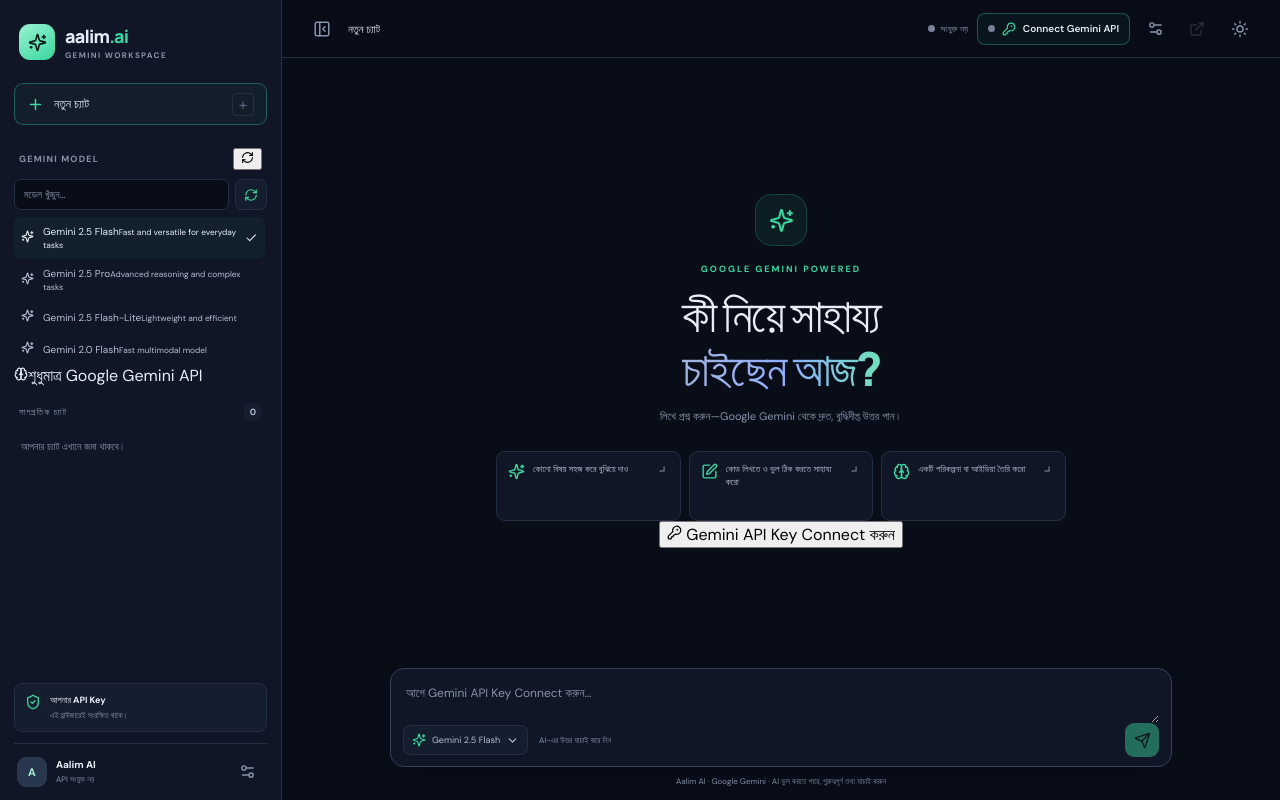
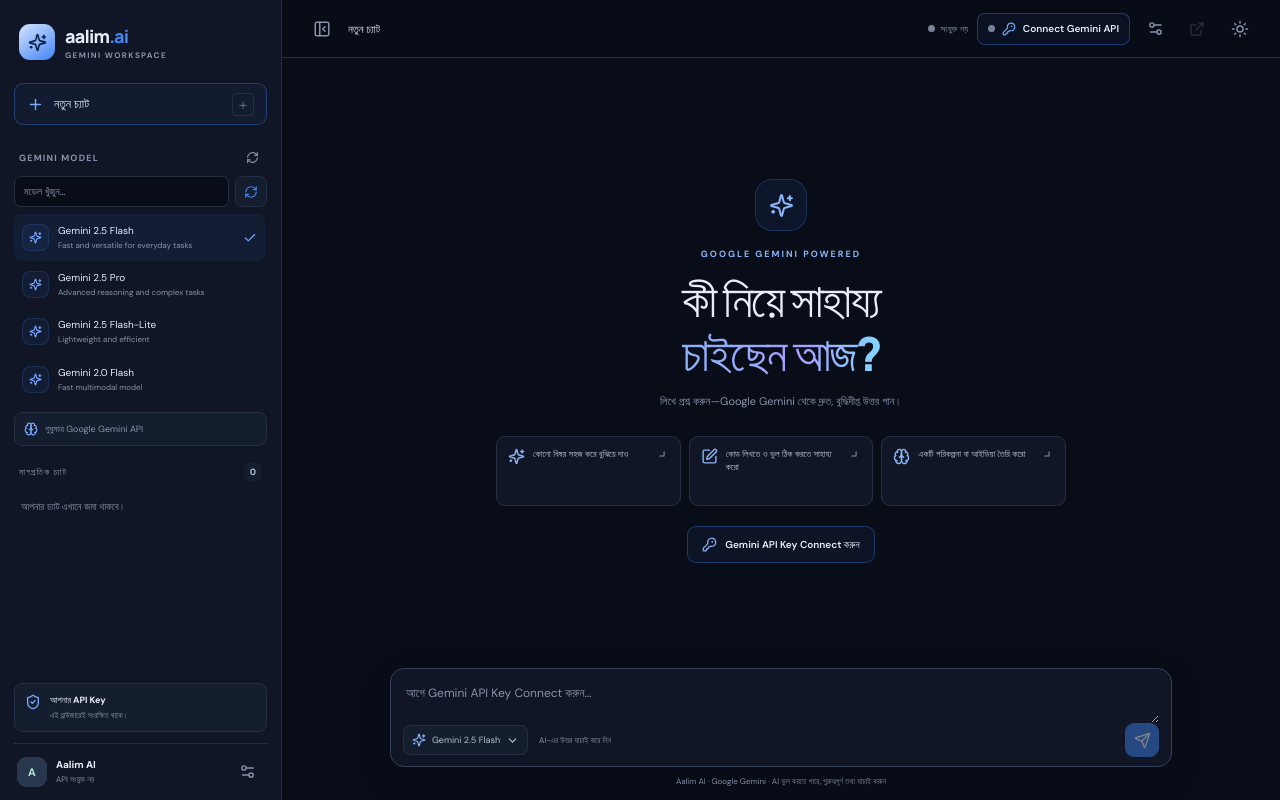
Before and after one commit to appgallerybd/Aalim-AI, a React (Vite) app: page / in a window 1280 px wide. Built offline with nearby package versions, Linux system fonts and the light colour scheme.

Commit message:
style: redesign Aalim AI around Google Gemini

```diff
--- a/src/style.css
+++ b/src/style.css
@@ -16,3 +16,87 @@
 /* Platform controls */
 .history-actions{display:flex;align-items:center;gap:5px}.history-actions button{display:grid;place-items:center;border:0;background:transparent;color:var(--muted);padding:4px;border-radius:5px}.history-actions button:hover{color:#ff9696;background:var(--panel2)}.selected-summary{min-width:0}.selected-summary span{flex:1}.select-all-text{border:0;background:transparent;color:var(--green);font-size:9px;padding:2px 3px}.top-tool:disabled{opacity:.25;cursor:not-allowed}.settings-textarea{width:100%;resize:vertical;min-height:88px;padding:10px;border:1px solid var(--line);border-radius:8px;background:var(--bg);color:var(--text);font-size:10px;line-height:1.65;margin-bottom:17px}.setting-range-row{margin:0 0 18px}.setting-range-row label{display:flex;justify-content:space-between;align-items:center;font-size:10px;color:var(--soft);margin-bottom:10px}.setting-range-row label strong{color:var(--green);font-size:11px}.setting-range-row input{width:100%;accent-color:var(--green)}.setting-range-hints{display:flex;justify-content:space-between;color:var(--muted);font-size:8px;margin-top:4px}.token-label{margin-top:4px}.settings-select{width:100%;padding:11px;border:1px solid var(--line);border-radius:8px;background:var(--bg);color:var(--text);font-size:10px;margin-bottom:3px}
 @media(max-width:700px){.top-tool{padding:6px}.history-actions button{padding:5px}}
+
+/* Google Gemini single-provider experience */
+.gemini-app{--green:#4285f4;--gemini-blue:#4285f4;--gemini-purple:#8e7cff}
+.gemini-app .brand-mark{background:linear-gradient(145deg,#d5e4ff,#4285f4);color:#09234b}
+.gemini-app .new-chat-btn{border-color:#4285f455;background:#4285f40d}
+.gemini-app .new-chat-btn svg,.gemini-app .selected-summary svg,.gemini-app .privacy-card{color:#78a9ff}
+.gemini-app .model-on .model-check{background:#4285f4;border-color:#4285f4;color:white}
+.gemini-app .sidebar-model.model-on{background:#4285f412}
+.gemini-app .provider-dot{background:#4285f4!important}
+.gemini-model-list{max-height:43vh}
+.gemini-model-list .sidebar-model{padding:10px 8px;gap:9px;align-items:center}
+.gemini-model-icon{width:27px;height:27px;border:1px solid #4285f42b;background:#4285f411;color:#78a9ff;border-radius:8px;display:grid;place-items:center;flex-shrink:0}
+.gemini-model-list .sidebar-model-label{display:flex;flex-direction:column;gap:3px;min-width:0;flex:1}
+.gemini-model-list .sidebar-model-name{font-size:10px;color:var(--text)}
+.gemini-model-list .sidebar-model-label small{font-size:8px;color:var(--muted);white-space:normal;line-height:1.4}
+.model-selected-check{color:#78a9ff;flex-shrink:0}
+.gemini-selected-note{display:flex;align-items:center;gap:7px;border:1px solid var(--line);border-radius:8px;background:var(--panel2);padding:9px;color:var(--muted);font-size:9px;margin-top:9px}
+.gemini-selected-note svg{color:#78a9ff}
+.refresh-models{display:grid;place-items:center;border:0;background:transparent;color:var(--muted);padding:3px}
+.gemini-app .topbar{gap:8px}
+.gemini-app .connect-btn{border-color:#4285f45c;background:#4285f40c}
+.gemini-app .connect-btn svg{color:#78a9ff}
+.gemini-app .connect-btn.connected i,.gemini-app .connection-indicator.online i{background:#34c759;box-shadow:0 0 8px #34c75980}
+.gemini-app .connection-indicator.online{color:#34c759}
+.gemini-welcome .welcome-symbol{background:#4285f414;border-color:#4285f43b;color:#8ab4f8}
+.gemini-welcome .welcome-kicker{color:#8ab4f8}
+.gemini-welcome h1 span{background:linear-gradient(95deg,#8ab4f8,#a6a0ff 60%,#80d8ff);color:transparent;background-clip:text}
+.gemini-prompts button:hover{border-color:#4285f46b}
+.gemini-prompts button svg:first-child{color:#8ab4f8}
+.gemini-app .composer:focus-within{border-color:#4285f480}
+.gemini-app .composer-model-count svg:first-child{color:#8ab4f8}
+.gemini-app .send-btn{background:#4285f4;color:#fff}
+.gemini-app .send-btn:hover:not(:disabled){background:#5c9aff}
+.gemini-app .response-card{border-color:#4285f466}
+.gemini-app .assistant-avatar{background:#4285f414;color:#8ab4f8}
+.gemini-chat-screen{max-width:1000px}
+.welcome-connect{display:inline-flex;align-items:center;justify-content:center;gap:8px;margin-top:20px;border:1px solid #4285f455;border-radius:9px;padding:10px 14px;background:#4285f410;color:var(--text);font-size:10px;font-weight:600}
+.welcome-connect svg{color:#8ab4f8}
+.gemini-key-modal .gemini-modal-logo{background:#4285f415;color:#8ab4f8;border-color:#4285f43d}
+.gemini-key-modal .modal-eyebrow{color:#8ab4f8}
+.gemini-key-modal .modal-connect-btn{background:#4285f4;color:#fff}
+.gemini-key-modal .modal-connect-btn:hover:not(:disabled){background:#5c9aff}
+.gemini-key-modal .modal-bottom a{color:#8ab4f8}
+.gemini-form-error{display:flex;align-items:flex-start;gap:7px;line-height:1.6}
+.gemini-form-error svg{flex-shrink:0;margin-top:1px}
+.gemini-app .connected-banner{border-color:#34c7594d;background:#34c7590b}
+.gemini-app .connected-banner .status-light{background:#34c759}
+.gemini-message{display:flex;gap:11px;margin:24px 0}
+.gemini-message-avatar{width:29px;height:29px;flex-shrink:0;border-radius:10px;display:grid;place-items:center;background:#4285f415;color:#8ab4f8;font-size:9px;font-weight:700}
+.gemini-user-message .gemini-message-avatar{background:var(--panel2);color:var(--soft)}
+.gemini-error-message .gemini-message-avatar{background:#ff6f6f16;color:#ff9098}
+.gemini-message-main{flex:1;min-width:0}
+.gemini-message-label{font-size:10px;font-weight:700;margin:2px 0 7px;color:var(--text)}
+.gemini-message .markdown-content{padding:0;font-size:12px;line-height:1.85}
+.gemini-message .markdown-content p{margin:0 0 9px;white-space:pre-wrap;overflow-wrap:anywhere}
+.gemini-error-message .markdown-content{border:1px solid #ff858533;background:#ff858308;border-radius:9px;padding:12px;color:#f2a0a5}
+.gemini-message-actions{display:flex;align-items:center;gap:10px;margin-top:8px;color:var(--muted);font-size:8px}
+.gemini-message-actions button{display:flex;align-items:center;gap:5px;padding:5px 7px;border:1px solid var(--line);border-radius:6px;background:var(--panel);color:var(--muted);font-size:9px}
+.gemini-thinking{display:flex;align-items:center;gap:5px;color:var(--muted);font-size:10px;padding:8px 0}
+.gemini-thinking span{width:5px;height:5px;border-radius:50%;background:#8ab4f8;animation:geminiPulse 1s infinite ease-in-out}
+.gemini-thinking span:nth-child(2){animation-delay:.15s}.gemini-thinking span:nth-child(3){animation-delay:.3s}
+@keyframes geminiPulse{0%,80%,100%{opacity:.3;transform:translateY(0)}40%{opacity:1;transform:translateY(-3px)}}
+@media(max-width:700px){
+ .gemini-app .topbar{padding:0 8px}
+ .gemini-app .top-title{max-width:28vw;font-size:10px}
+ .gemini-app .top-actions{gap:3px}
+ .gemini-app .connect-btn{padding:7px 6px;font-size:8px;gap:4px}
+ .gemini-app .connect-btn svg{width:12px}
+ .gemini-app .top-tool{padding:5px}
+ .gemini-app .theme-toggle{padding:5px}
+ .gemini-chat-screen{padding:14px 12px 8px}
+ .gemini-welcome h1{font-size:34px}
+ .gemini-prompts button{min-height:45px}
+ .gemini-model-list{max-height:38vh}
+ .gemini-message{gap:9px;margin:19px 0}
+ .gemini-message .markdown-content{font-size:11px}
+ .gemini-key-modal .modal-desc{font-size:10px}
+}
+@media(max-width:360px){
+ .gemini-app .top-title{max-width:24vw}
+ .gemini-app .connect-btn span{max-width:69px;overflow:hidden;text-overflow:ellipsis}
+ .gemini-app .top-actions{gap:1px}
+ .gemini-app .top-tool{padding:4px}
+}
```
